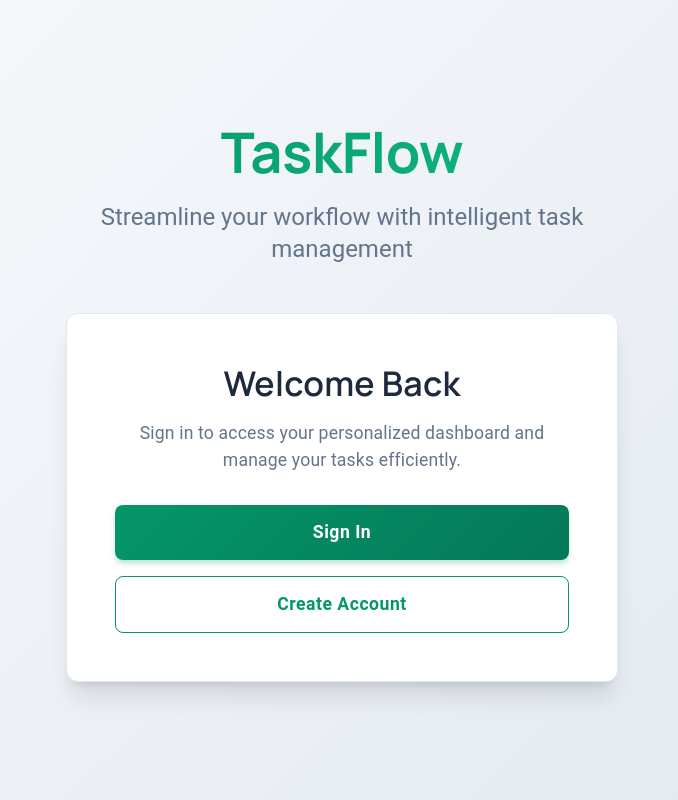
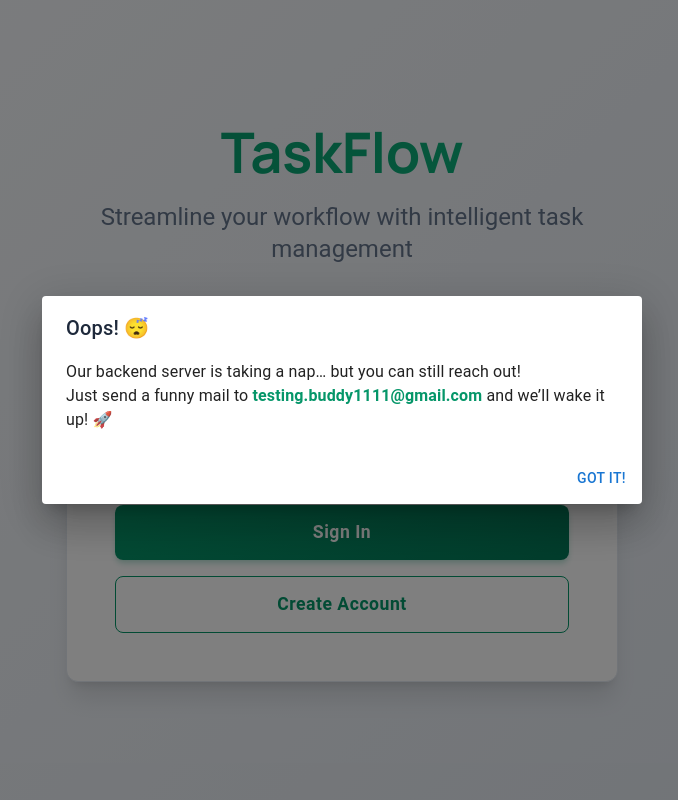
Before and after one commit to unbekannt01/tms-frontend, a React (Vite) app: page / in a window 1280 px wide. Shown: the whole page, without its empty margins (298-976 px from the left). Built offline with nearby package versions, Linux system fonts and the light colour scheme; no server answers.

Commit message:
feat: Add funny dialog for unauthenticated users in Home component

```diff
--- a/src/Page/Home.jsx
+++ b/src/Page/Home.jsx
@@ -1,13 +1,14 @@
 "use client"
 
 import { useEffect, useState } from "react"
-import { Box, Paper, Button, Typography, Container } from "@mui/material"
+import { Box, Paper, Button, Typography, Container, Dialog, DialogTitle, DialogContent, DialogActions } from "@mui/material"
 import { useNavigate } from "react-router-dom"
 import { startSessionMonitoring } from "../utils/SessionManager"
 
 export default function Home() {
   const navigate = useNavigate()
   const [isAuthenticated, setIsAuthenticated] = useState(false)
+  const [openDialog, setOpenDialog] = useState(false)
 
   useEffect(() => {
     const user = localStorage.getItem("user")
@@ -27,12 +28,17 @@ export default function Home() {
       setIsAuthenticated(true)
       startSessionMonitoring()
       navigate("/dashboard")
+    } else {
+      // Show funny dialog if not authenticated
+      setOpenDialog(true)
     }
   }, [navigate])
 
   if (isAuthenticated) {
     return null
   }
+
+  const handleClose = () => setOpenDialog(false)
 
   return (
     <Box
@@ -153,6 +159,26 @@ export default function Home() {
           </Paper>
         </Box>
       </Container>
+
+      {/* Funny Dialog */}
+      <Dialog open={openDialog} onClose={handleClose}>
+        <DialogTitle>Oops! 😴</DialogTitle>
+        <DialogContent>
+          <Typography>
+            Our backend server is taking a nap… but you can still reach out! <br />
+            Just send a funny mail to{" "}
+            <Box component="span" sx={{ fontWeight: "bold", color: "#059669" }}>
+              testing.buddy1111@gmail.com
+            </Box>{" "}
+            and we’ll wake it up! 🚀
+          </Typography>
+        </DialogContent>
+        <DialogActions>
+          <Button onClick={handleClose} color="primary">
+            Got it!
+          </Button>
+        </DialogActions>
+      </Dialog>
     </Box>
   )
 }
```
